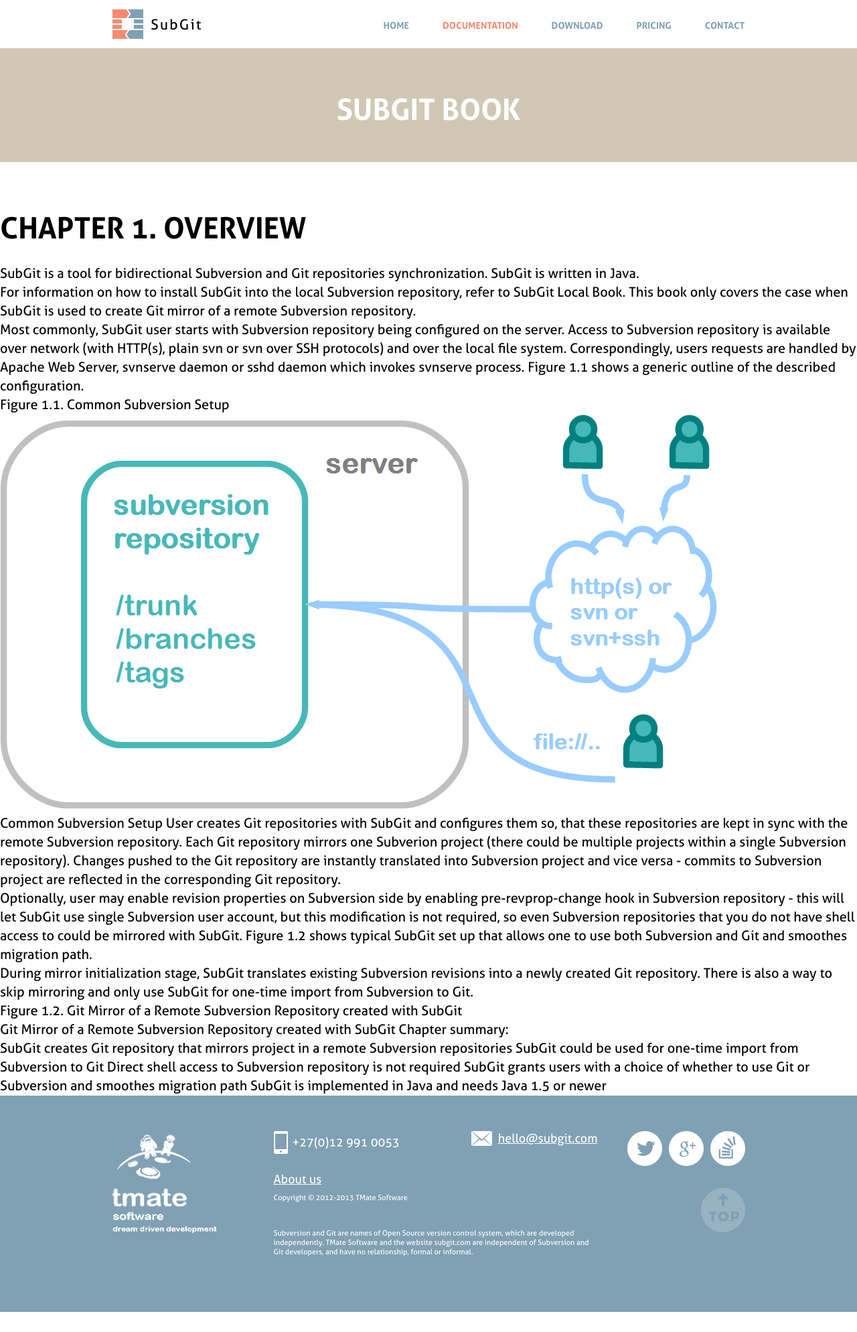
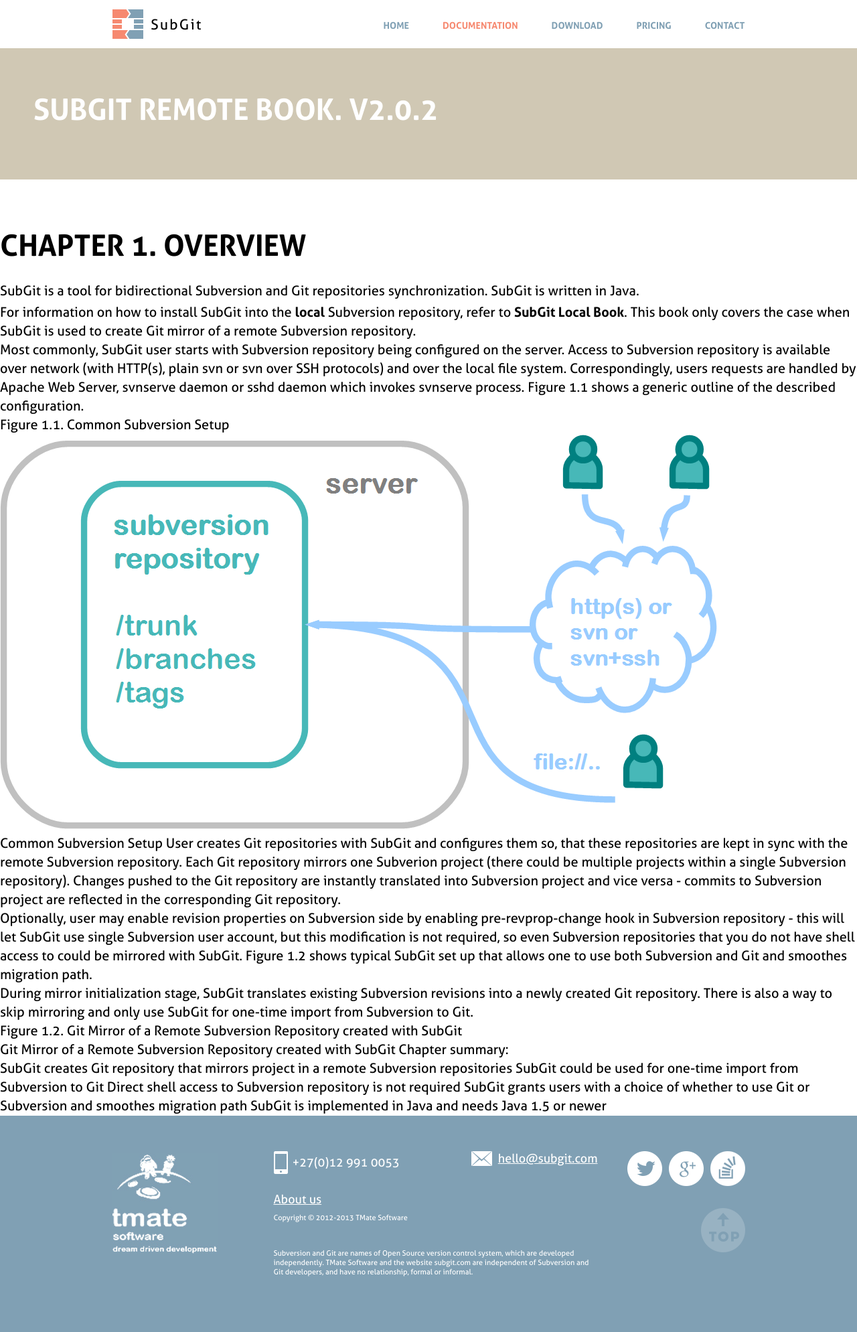
Before and after one commit to waaa/tmate.github.io, a Jekyll site: the page built from _posts/0000-01-01-Chapter1.md, in a window 1280 px wide. Shown: the whole page at 67% size. Built offline with Jekyll 4.4.1, drawn with Linux system fonts in a browser that asks for light colours; Markdown is read by kramdown in place of the engine named in the settings; comment, search, counter and statistics services are not loaded; before the commit the page ends 1959 px from its top, so only the background shows below that.

Commit message:
chapter 1 begin to markdown, updated README

```diff
--- a/_layouts/default.html
+++ b/_layouts/default.html
@@ -50,7 +50,7 @@
 		</div>
 		<div id="content">
 			<div class="green_wrap">
-				<h1>Subgit book</h1>
+				<h1>SubGit Remote Book. v2.0.2</h1>
 			</div>
 
 			{{content}}
--- a/_posts/0000-01-01-Chapter1.md
+++ b/_posts/0000-01-01-Chapter1.md
@@ -4,12 +4,11 @@
 category: chapter
 chid: chapter1
 ---
-
-## Chapter 1. Overview
+# Chapter 1. Overview
 
 SubGit is a tool for bidirectional Subversion and Git repositories synchronization. SubGit is written in Java.
 
-For information on how to install SubGit into the local Subversion repository, refer to SubGit Local Book. This book only covers the case when SubGit is used to create Git mirror of a remote Subversion repository.
+For information on how to install SubGit into the **local** Subversion repository, refer to **SubGit Local Book**. This book only covers the case when SubGit is used to create Git mirror of a remote Subversion repository.
 
 Most commonly, SubGit user starts with Subversion repository being configured on the server. Access to Subversion repository is available over network (with HTTP(s), plain svn or svn over SSH protocols) and over the local file system. Correspondingly, users requests are handled by Apache Web Server, svnserve daemon or sshd daemon which invokes svnserve process. Figure 1.1 shows a generic outline of the described configuration.
 
--- a/css/main.css
+++ b/css/main.css
@@ -35,8 +35,7 @@
 #booknav .subchapter {margin-left: 35px;}
 .current {font-family: 'allerbold', sans-serif;}
 
-#content h1{text-transform:uppercase; text-align:center; font-family: 'allerbold', sans-serif; font-size:44px;}
-#content h2{font-family: 'allerbold', sans-serif; font-size:44px;text-transform:uppercase; margin-bottom:26px;}
+#content h1{font-family: 'allerbold', sans-serif; font-size:44px;text-transform:uppercase; margin-bottom:26px;}
 #content h5{font-size:20px; color:#807969;font-family: 'allerbold', sans-serif; margin-bottom:16px; line-height:28px;}
 #content p{font-size:20px;font-family: 'allerregular', sans-serif; line-height:28px;}
 #content a{color:#80a0b4;}
```
Also changed, not shown: README.md.
